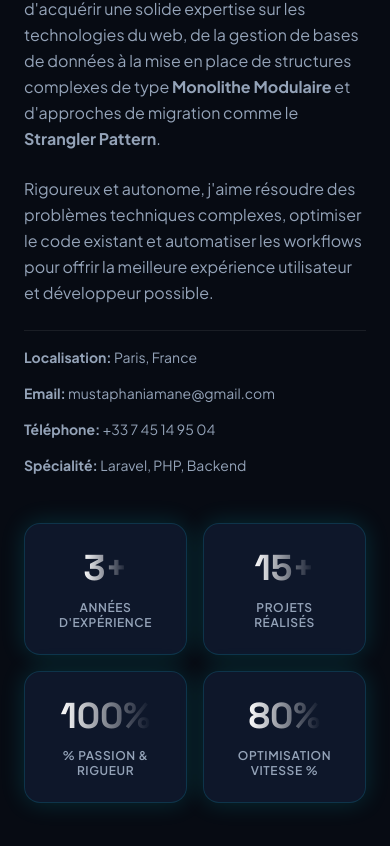
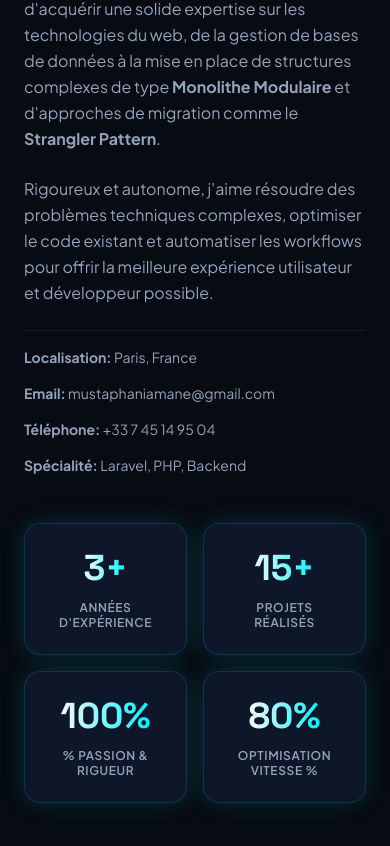
Before and after one commit to NIAMANE-Mustapha/niamane-mustapha.github.io, a React (Vite) app in the folder portfolio-src/: page / in a window 390 px wide. Shown: the part 1300-2146 px from the top of the page. Built offline with nearby package versions, Linux system fonts and the light colour scheme.

Commit message:
fix: replace hardcoded text-white in About section with theme-aware text-textMain for light mode

```diff
--- a/portfolio-src/src/components/About.tsx
+++ b/portfolio-src/src/components/About.tsx
@@ -38,7 +38,7 @@ const CountUpNumber: React.FC<{ target: number; suffix?: string }> = ({ target,
   }, [isInView, target]);
 
   return (
-    <div ref={ref} className="text-4xl sm:text-5xl font-heading font-extrabold text-transparent bg-clip-text bg-gradient-to-r from-slate-900 dark:from-white to-primary-glow">
+    <div ref={ref} className="text-4xl sm:text-5xl font-heading font-extrabold text-transparent bg-clip-text bg-gradient-to-r from-textMain to-primary-glow">
       {count}{suffix}
     </div>
   );
@@ -51,7 +51,7 @@ export const About: React.FC<AboutProps> = ({ lang }) => {
     <section id="about" className="relative py-24 px-6 max-w-7xl mx-auto z-10">
       {/* Title */}
       <div className="text-center mb-16">
-        <h2 className="text-3xl sm:text-5xl font-heading font-bold mb-4 relative inline-block text-white">
+        <h2 className="text-3xl sm:text-5xl font-heading font-bold mb-4 relative inline-block text-textMain">
           {t['about-title']}
           <span className="block w-16 h-1 bg-gradient-to-r from-primary to-primary-glow mx-auto mt-3 rounded-full" />
         </h2>
```
